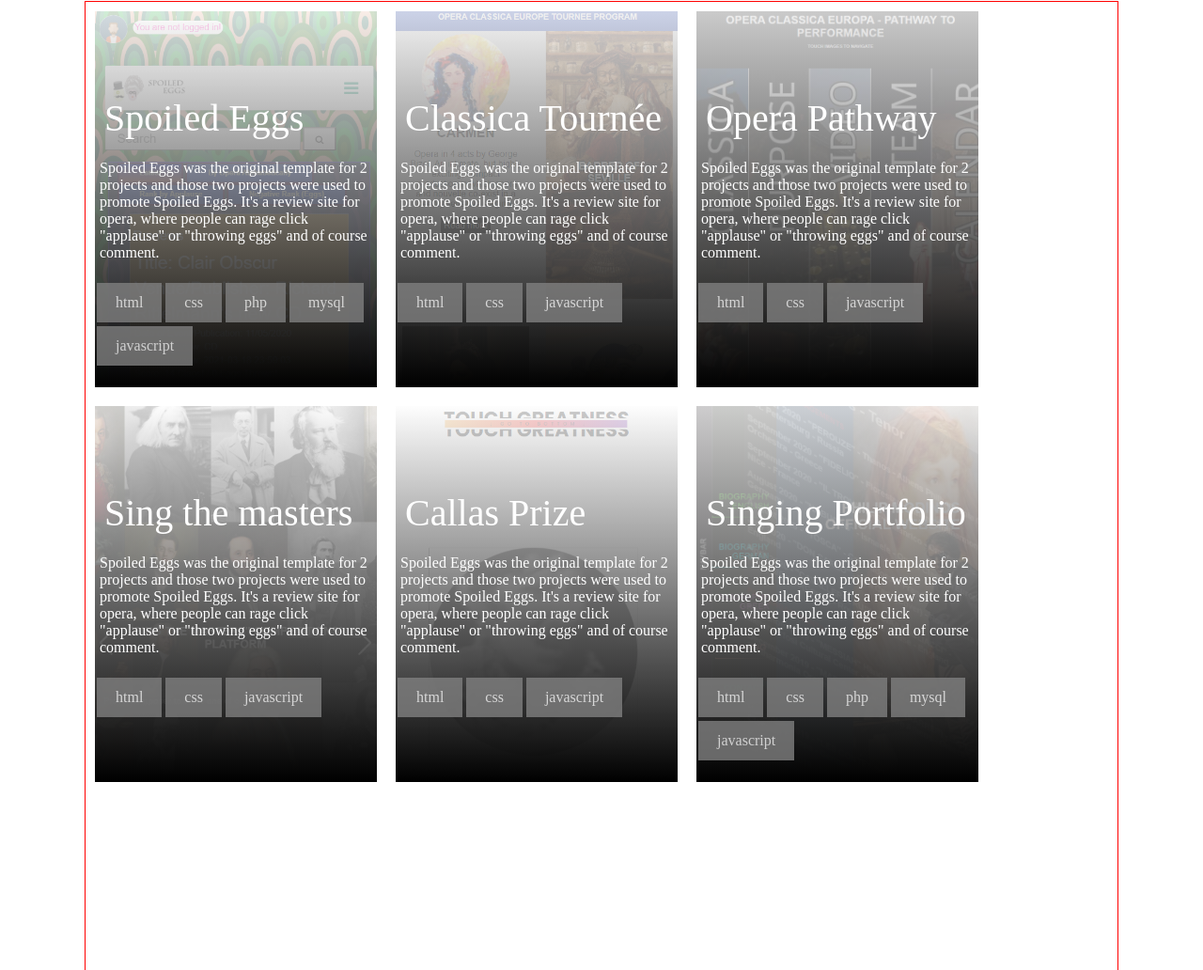
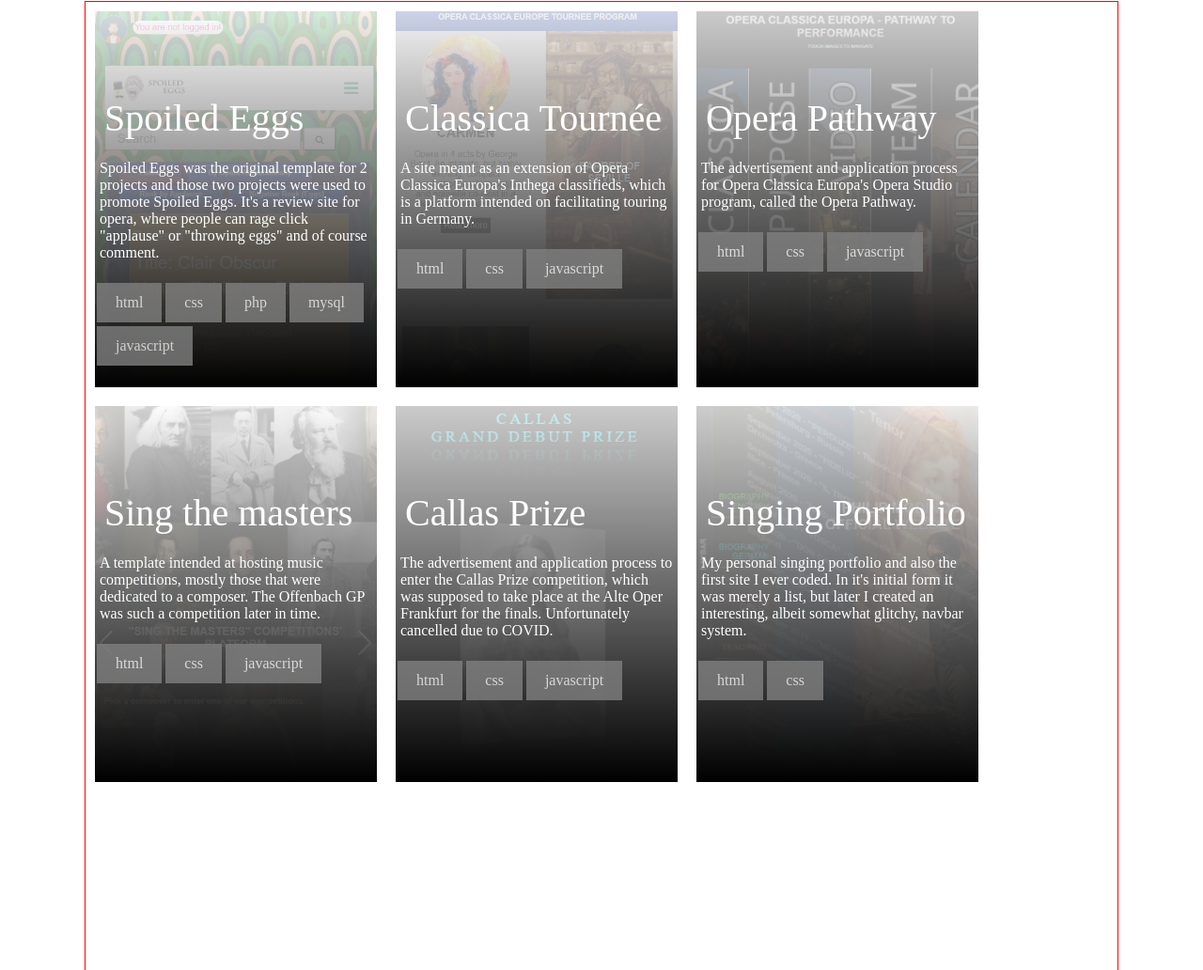
Before and after one commit to Ninjaphil24/portfolio_1, a plain HTML site: page index.html in a window 1280 px wide. Shown: the part 1415-2447 px from the top of the page at 94% size. Drawn offline with Linux system fonts and the light colour scheme; a web font is replaced by a local one.

Commit message:
Add portfolio text and some links

```diff
--- a/index.css
+++ b/index.css
@@ -278,7 +278,7 @@ header li a:hover {
   background-image: url(images/singthemastersmob.png);
 }
 .page2 .site5 {
-  background-image: url(images/callasmobile.png);
+  background-image: url(images/callasprize.png);
 }
 .page2 .site6 {
   background-image: url(images/modinos.png);
--- a/index.html
+++ b/index.html
@@ -81,7 +81,7 @@
 
     <div class="container2">
         <div class="site site1">
-         <a href="#"><div class="greyout">
+         <a href="https://spoiledeggs.eu5.org/" target="_blank"><div class="greyout">
                 <div class="description">
                     <div class="title">Spoiled Eggs</div>
                     <p class="text">Spoiled Eggs was the original template for 2 projects and those two projects were used to promote Spoiled Eggs.  It's a review site for opera, where people can rage click "applause" or "throwing eggs" and of course comment.</p>
@@ -100,10 +100,10 @@
             </div></a>
         </div><!--site1 end-->
         <div class="site site2">
-         <a href="#"><div class="greyout">
+         <a href="#" target="_blank"><div class="greyout">
                 <div class="description">
                     <div class="title">Classica Tournée</div>
-                    <p class="text">Spoiled Eggs was the original template for 2 projects and those two projects were used to promote Spoiled Eggs.  It's a review site for opera, where people can rage click "applause" or "throwing eggs" and of course comment.</p>
+                    <p class="text">A site meant as an extension of Opera Classica Europa's Inthega classifieds, which is a platform intended on facilitating touring in Germany.</p>
                 </div>
                 <ul class="items lang">
                     <li>html</li>
@@ -117,10 +117,10 @@
             </div></a>
         </div><!--site1 end-->
         <div class="site site3">
-         <a href="#"><div class="greyout">
+         <a href="#" target="_blank"><div class="greyout">
                 <div class="description">
                     <div class="title">Opera Pathway</div>
-                    <p class="text">Spoiled Eggs was the original template for 2 projects and those two projects were used to promote Spoiled Eggs.  It's a review site for opera, where people can rage click "applause" or "throwing eggs" and of course comment.</p>
+                    <p class="text">The advertisement and application process for Opera Classica Europa's Opera Studio program, called the Opera Pathway.</p>
                 </div>
                 <ul class="items lang">
                     <li>html</li>
@@ -134,10 +134,10 @@
             </div></a>
         </div><!--site1 end-->
         <div class="site site4">
-         <a href="#"><div class="greyout">
+         <a href="#" target="_blank"><div class="greyout">
                 <div class="description">
                     <div class="title">Sing the masters</div>
-                    <p class="text">Spoiled Eggs was the original template for 2 projects and those two projects were used to promote Spoiled Eggs.  It's a review site for opera, where people can rage click "applause" or "throwing eggs" and of course comment.</p>
+                    <p class="text">A template intended at hosting music competitions, mostly those that were dedicated to a composer.  The Offenbach GP was such a competition later in time.</p>
                 </div>
                 <ul class="items lang">
                     <li>html</li>
@@ -151,10 +151,10 @@
             </div></a>
         </div><!--site1 end-->
         <div class="site site5">
-         <a href="#"><div class="greyout">
+         <a href="#" target="_blank"><div class="greyout">
                 <div class="description">
                     <div class="title">Callas Prize</div>
-                    <p class="text">Spoiled Eggs was the original template for 2 projects and those two projects were used to promote Spoiled Eggs.  It's a review site for opera, where people can rage click "applause" or "throwing eggs" and of course comment.</p>
+                    <p class="text">The advertisement and application process to enter the Callas Prize competition, which was supposed to take place at the Alte Oper Frankfurt for the finals.  Unfortunately cancelled due to COVID.</p>
                 </div>
                 <ul class="items lang">
                     <li>html</li>
@@ -168,18 +168,14 @@
             </div></a>
         </div><!--site1 end-->
         <div class="site site6">
-         <a href="#"><div class="greyout">
+         <a href="https://philipmodinos.ueuo.com/" target="_blank"><div class="greyout">
                 <div class="description">
                     <div class="title">Singing Portfolio</div>
-                    <p class="text">Spoiled Eggs was the original template for 2 projects and those two projects were used to promote Spoiled Eggs.  It's a review site for opera, where people can rage click "applause" or "throwing eggs" and of course comment.</p>
+                    <p class="text">My personal singing portfolio and also the first site I ever coded.  In it's initial form it was merely a list, but later I created an interesting, albeit somewhat glitchy, navbar system.</p>
                 </div>
                 <ul class="items lang">
                     <li>html</li>
                     <li>css</li>
-                    <li>php</li>
-                    <li>mysql</li>
-                    <li>javascript</li>
-
                 </ul>
             </div><!--greyout end-->
             <div class="buttondecor">
```
